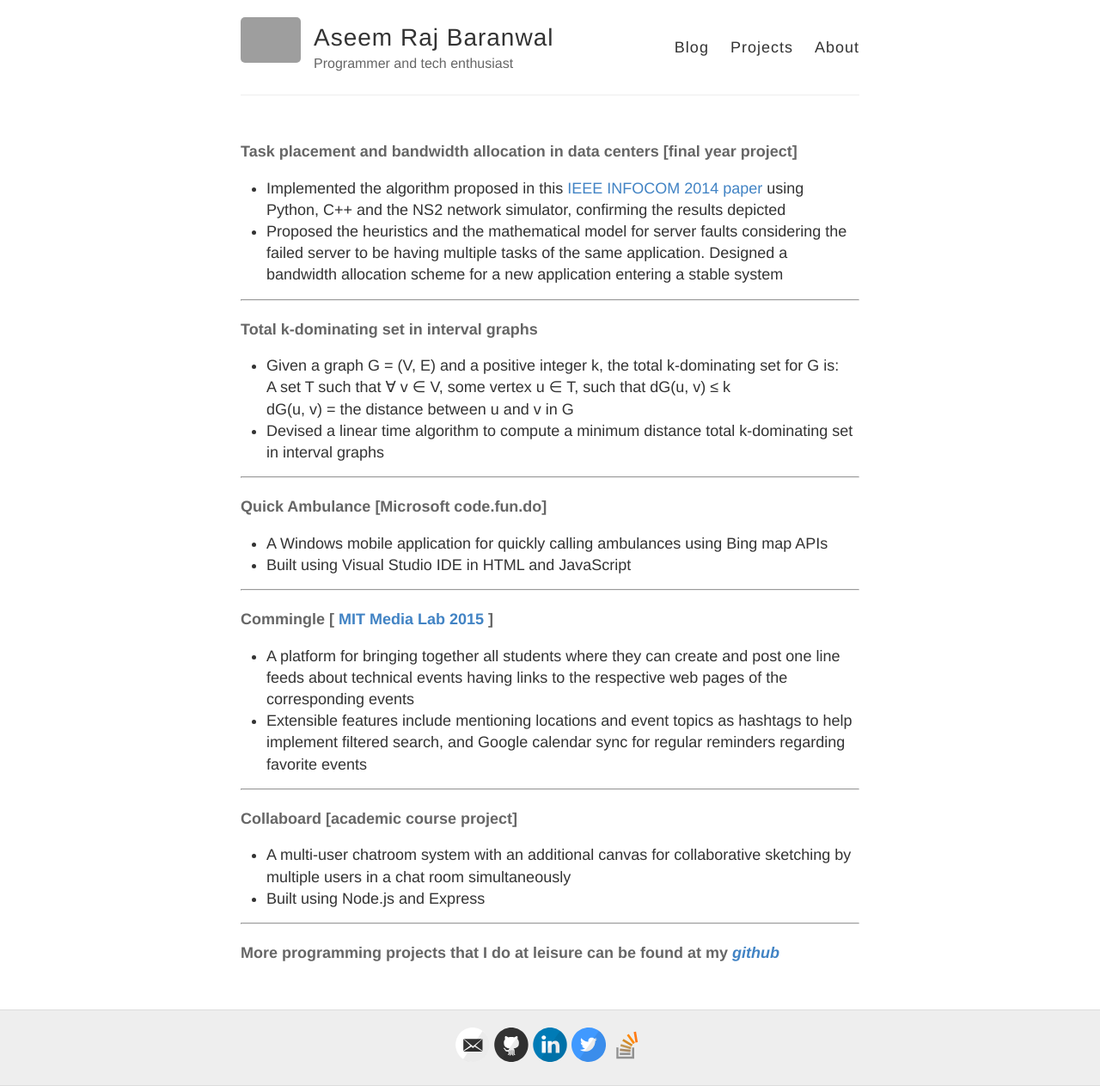
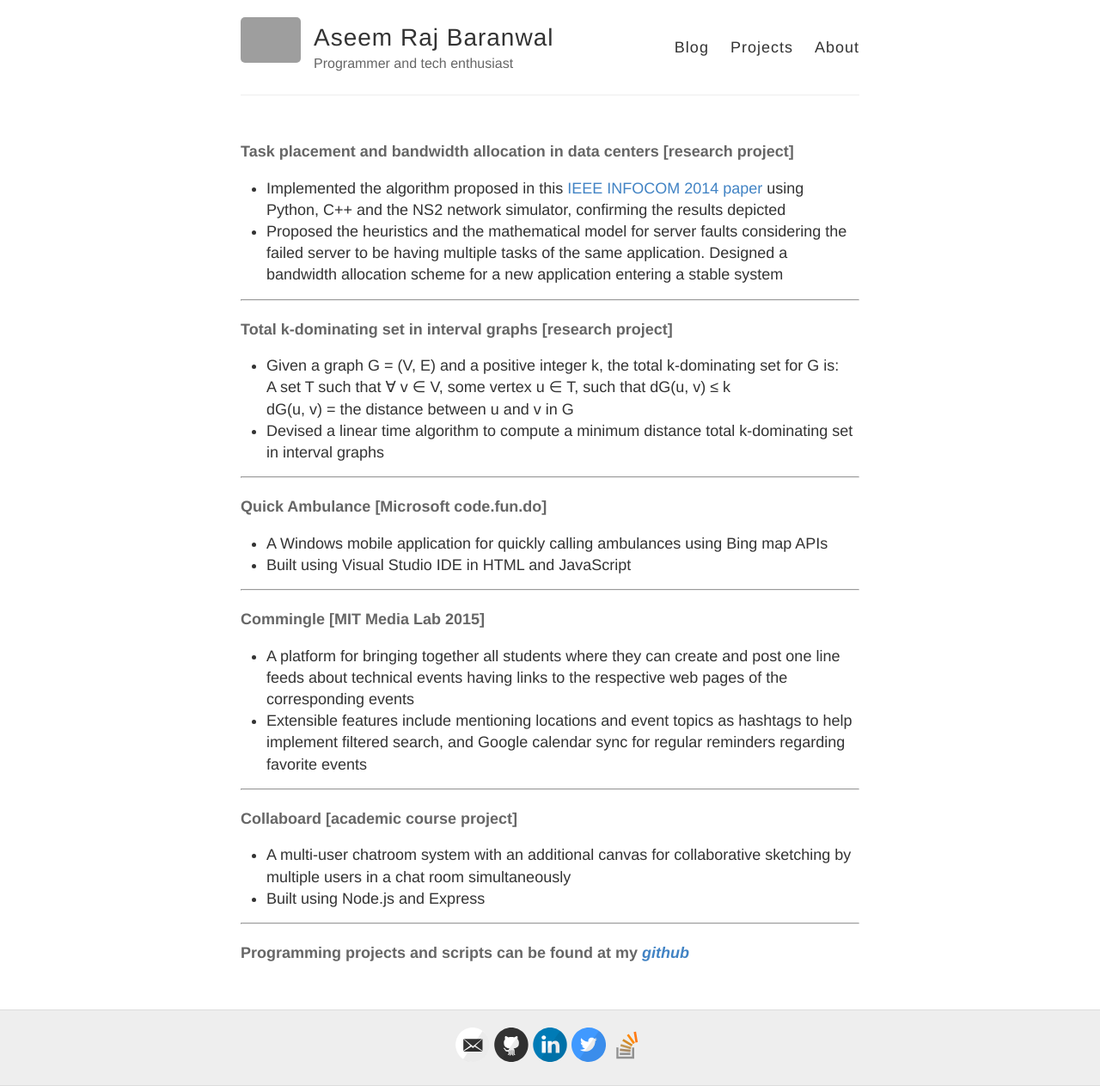
Before and after one commit to aseemrb/aseemrb.github.io, a Jekyll site: the page built from projects.md, in a window 1280 px wide. Shown: the whole page at 86% size. Built offline with Jekyll 4.4.1, drawn with Linux system fonts in a browser that asks for light colours; grey boxes are pictures that could not be loaded.

Commit message:
projects page

```diff
--- a/projects.md
+++ b/projects.md
@@ -4,13 +4,13 @@ title: Projects
 permalink: /projects/
 ---
 
-#### Task placement and bandwidth allocation in data centers [final year project]
+#### Task placement and bandwidth allocation in data centers [research project]
 - Implemented the algorithm proposed in this [IEEE INFOCOM 2014 paper](http://ieeexplore.ieee.org/stamp/stamp.jsp?arnumber=6848096) using Python, C++ and the NS2 network simulator, confirming the results depicted
 - Proposed the heuristics and the mathematical model for server faults considering the failed server to be having multiple tasks of the same application. Designed a bandwidth allocation scheme for a new application entering a stable system
 
 ---
 
-#### Total k-dominating set in interval graphs
+#### Total k-dominating set in interval graphs [research project]
 - Given a graph G = (V, E) and a positive integer k, the total k-dominating set for G is:
 A set T such that ∀ v ∈ V, some vertex u ∈ T, such that dG(u, v) ≤ k
 dG(u, v) = the distance between u and v in G
@@ -24,7 +24,7 @@ dG(u, v) = the distance between u and v in G
 
 ---
 
-#### Commingle [ [MIT Media Lab 2015](http://india.media.mit.edu/) ]
+#### Commingle [MIT Media Lab 2015]
 - A platform for bringing together all students where they can create and post one line feeds about technical events having links to the respective web pages of the corresponding events
 - Extensible features include mentioning locations and event topics as hashtags to help implement filtered search, and Google calendar sync for regular reminders regarding favorite events
 
@@ -36,4 +36,4 @@ dG(u, v) = the distance between u and v in G
 
 ---
 
-#### More programming projects that I do at leisure can be found at my [*github*](http://github.com/aseemraj)
+#### Programming projects and scripts can be found at my [*github*](http://github.com/aseemraj)
```
